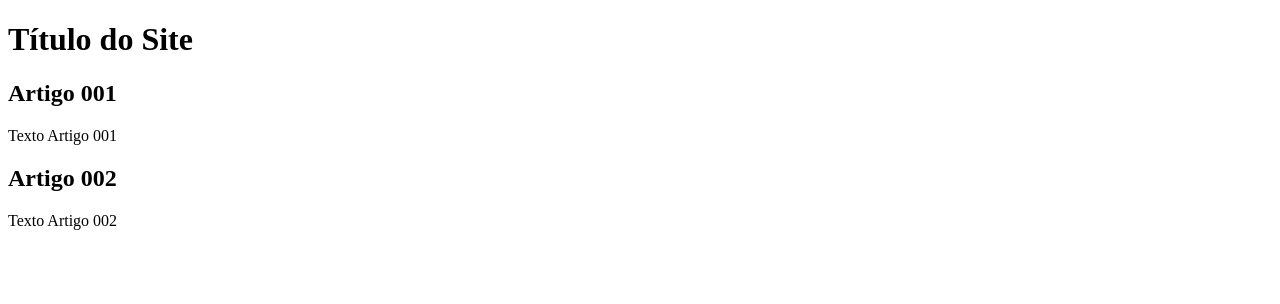
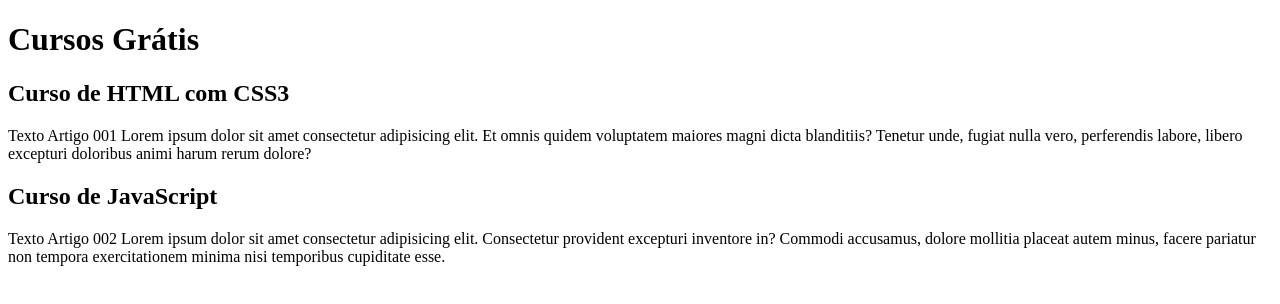
Before and after one commit to lilamesmo/projeto-site, a plain HTML site: page index.html in a window 1280 px wide. Drawn offline with Linux system fonts and the light colour scheme.

Commit message:
inicio da alteração

```diff
--- a/index.html
+++ b/index.html
@@ -8,15 +8,15 @@
 <body>
     <main>
         <header>
-            <h1>Título do Site</h1>
+            <h1>Cursos Grátis</h1>
         </header>
         <article>
-            <h2>Artigo 001</h2>
-            <p>Texto Artigo 001</p>
+            <h2>Curso de HTML com CSS3</h2>
+            <p>Texto Artigo 001 Lorem ipsum dolor sit amet consectetur adipisicing elit. Et omnis quidem voluptatem maiores magni dicta blanditiis? Tenetur unde, fugiat nulla vero, perferendis labore, libero excepturi doloribus animi harum rerum dolore?</p>
         </article>
         <article>
-            <h2>Artigo 002</h2>
-            <p>Texto Artigo 002</p>
+            <h2>Curso de  JavaScript</h2>
+            <p>Texto Artigo 002 Lorem ipsum dolor sit amet consectetur adipisicing elit. Consectetur provident excepturi inventore in? Commodi accusamus, dolore mollitia placeat autem minus, facere pariatur non tempora exercitationem minima nisi temporibus cupiditate esse.</p>
         </article>
     </main>
 </body>
```
